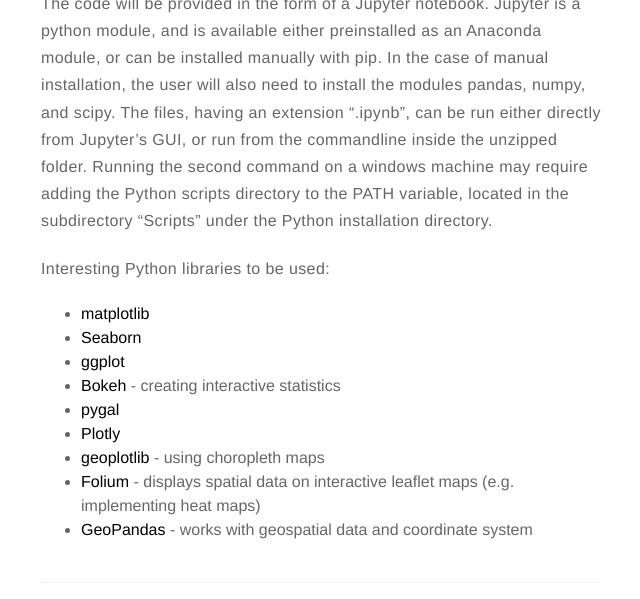
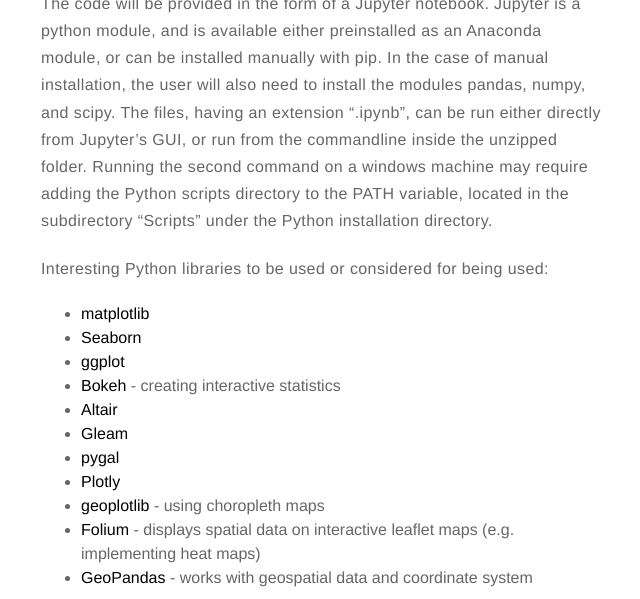
Before and after one commit to dljubenk/dljubenk.github.io, a Jekyll site: the page built from _posts/2019-02-01-project-description.markdown, in a window 1280 px wide and 900 px high, scrolled down 4720 px, cut to the strip 0-599 px from the top of the window. Shown: the whole strip, without its empty margins (319-959 px from the left). Built offline with Jekyll 4.4.1, drawn with Linux system fonts in a browser that asks for light colours; comment, search, counter and statistics services are not loaded.

Commit message:
Update 2019-02-01-project-description.markdown

```diff
--- a/_posts/2019-02-01-project-description.markdown
+++ b/_posts/2019-02-01-project-description.markdown
@@ -106,11 +106,13 @@ The very nature of any identified research problem related to this project, bein
 
 The code will be provided in the form of a Jupyter notebook. Jupyter is a python module, and is available either preinstalled as an Anaconda module, or can be installed manually with pip. In the case of manual installation, the user will also need to install the modules pandas, numpy, and scipy. The files, having an extension ".ipynb", can be run either directly from Jupyter's GUI, or run from the commandline inside the unzipped folder. Running the second command on a windows machine may require adding the Python scripts directory to the PATH variable, located in the subdirectory "Scripts" under the Python installation directory.
 
-Interesting Python libraries to be used:
+Interesting Python libraries to be used or considered for being used:
 * **matplotlib**
 * **Seaborn**
 * **ggplot**
 * **Bokeh** - creating interactive statistics
+* **Altair**
+* **Gleam**
 * **pygal**
 * **Plotly**
 * **geoplotlib** - using choropleth maps
```
